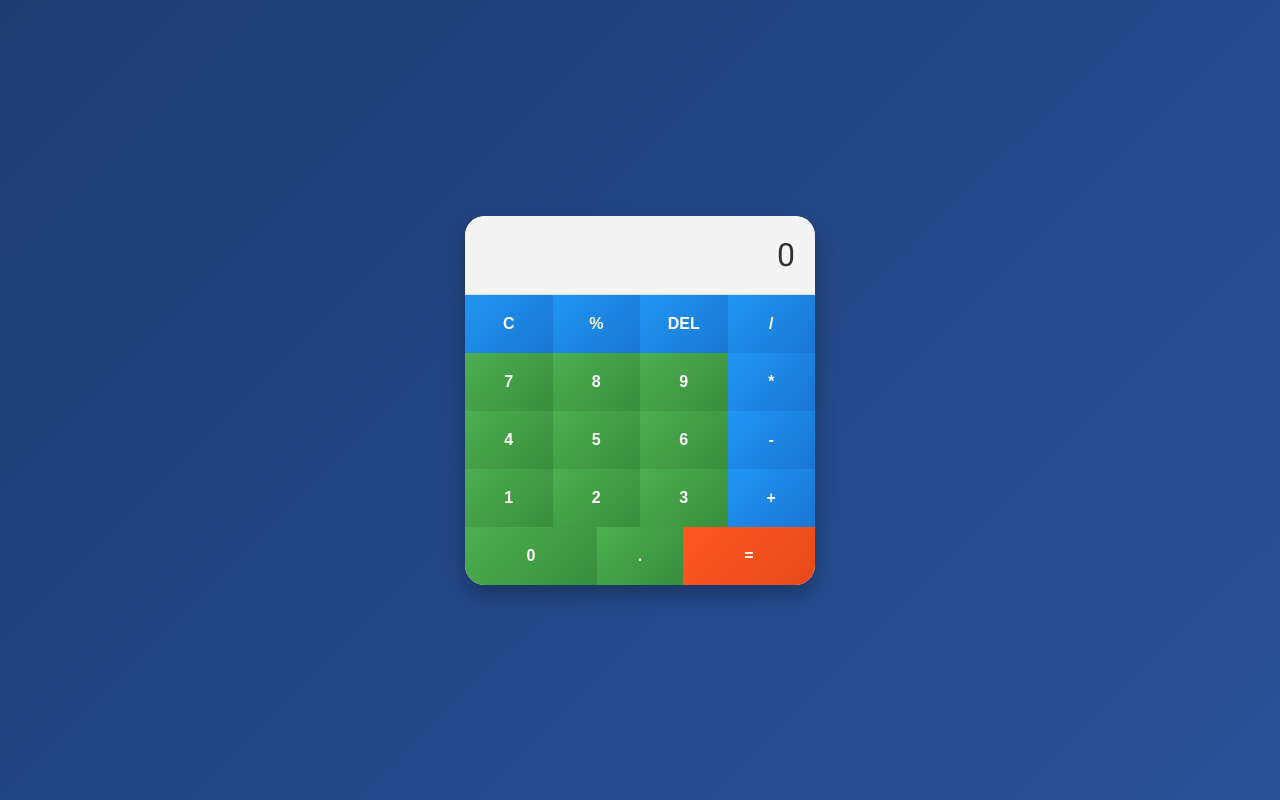
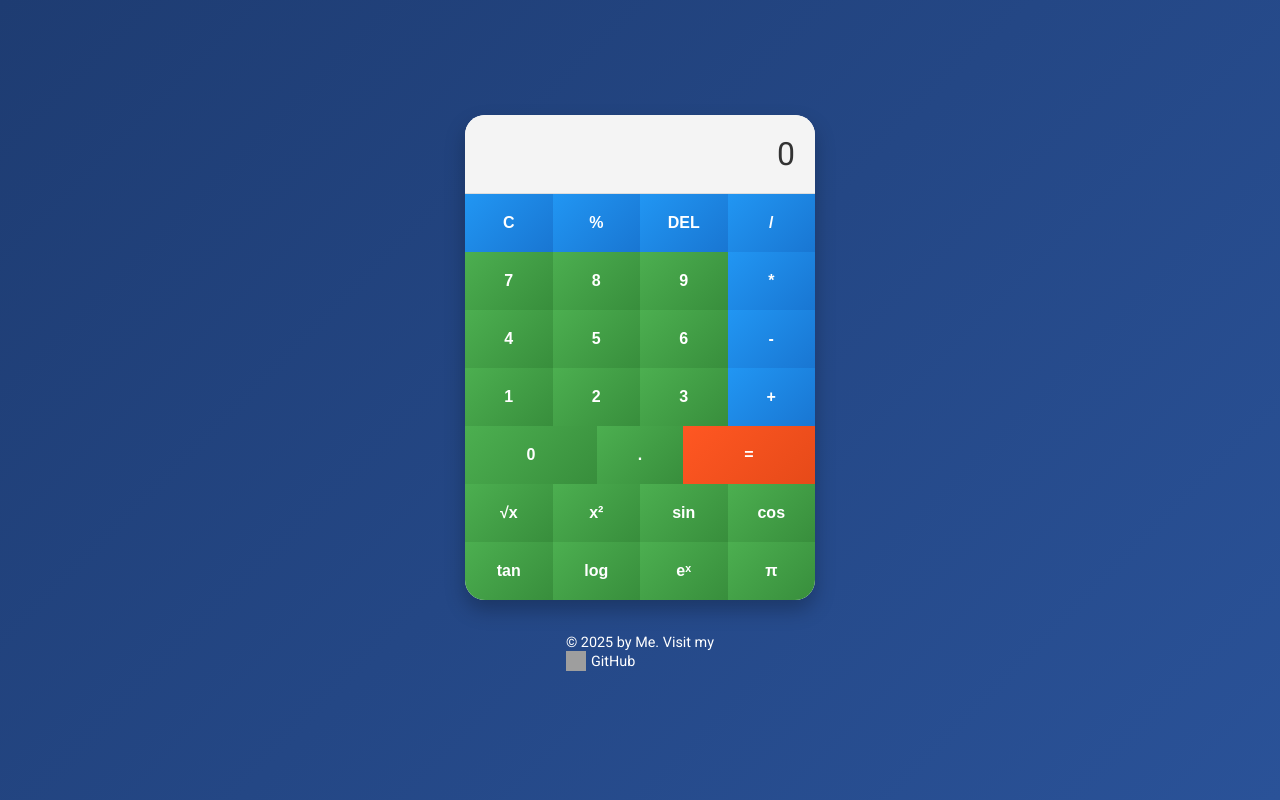
Before and after one commit to BlankedWave/Scientific-Calculator, a plain HTML site: page index.html in a window 1280 px wide. Drawn offline with Linux system fonts and the light colour scheme; grey boxes are pictures that could not be loaded.

Commit message:
Update index.html

```diff
--- a/index.html
+++ b/index.html
@@ -3,7 +3,7 @@
 <head>
     <meta charset="UTF-8">
     <meta name="viewport" content="width=device-width, initial-scale=1.0">
-    <title>Scientific Calculator</title>
+    <title>Kalkulator</title>
     <link href="https://fonts.googleapis.com/css2?family=Roboto:wght@400;500;700&display=swap" rel="stylesheet">
     <style>
         body {
@@ -11,6 +11,7 @@
             background: linear-gradient(135deg, #1e3c72, #2a5298);
             color: #fff;
             display: flex;
+            flex-direction: column;
             justify-content: center;
             align-items: center;
             height: 100vh;
@@ -66,6 +67,22 @@
         .calculator .equals:hover {
             background: linear-gradient(135deg, #ff7043, #f4511e);
         }
+        footer {
+            margin-top: 20px;
+            text-align: center;
+            font-size: 0.9rem;
+        }
+        footer a {
+            color: #fff;
+            text-decoration: none;
+            display: flex;
+            align-items: center;
+            gap: 5px;
+        }
+        footer img {
+            width: 20px;
+            height: 20px;
+        }
     </style>
 </head>
 <body>
@@ -100,7 +117,22 @@
             <button onclick="appendNumber('.')">.</button>
             <button onclick="calculate()" class="equals">=</button>
         </div>
+        <div class="row">
+            <button onclick="performScientificOperation('sqrt')">√x</button>
+            <button onclick="performScientificOperation('square')">x²</button>
+            <button onclick="performScientificOperation('sin')">sin</button>
+            <button onclick="performScientificOperation('cos')">cos</button>
+        </div>
+        <div class="row">
+            <button onclick="performScientificOperation('tan')">tan</button>
+            <button onclick="performScientificOperation('log')">log</button>
+            <button onclick="performScientificOperation('exp')">eˣ</button>
+            <button onclick="performScientificOperation('pi')">π</button>
+        </div>
     </div>
+    <footer>
+        <p>&copy; 2025 by Me. Visit my <a href="https://github.com/" target="_blank"><img src="https://github.githubassets.com/images/modules/logos_page/GitHub-Mark.png" alt="GitHub Logo"> GitHub</a></p>
+    </footer>
     <script>
         const display = document.getElementById('display');
 
@@ -132,6 +164,40 @@
             }
         }
 
+        function performScientificOperation(operation) {
+            try {
+                let value = parseFloat(display.textContent);
+                switch (operation) {
+                    case 'sqrt':
+                        display.textContent = Math.sqrt(value);
+                        break;
+                    case 'square':
+                        display.textContent = value ** 2;
+                        break;
+                    case 'sin':
+                        display.textContent = Math.sin(value * Math.PI / 180).toFixed(6);
+                        break;
+                    case 'cos':
+                        display.textContent = Math.cos(value * Math.PI / 180).toFixed(6);
+                        break;
+                    case 'tan':
+                        display.textContent = Math.tan(value * Math.PI / 180).toFixed(6);
+                        break;
+                    case 'log':
+                        display.textContent = Math.log10(value).toFixed(6);
+                        break;
+                    case 'exp':
+                        display.textContent = Math.exp(value).toFixed(6);
+                        break;
+                    case 'pi':
+                        display.textContent = Math.PI.toFixed(6);
+                        break;
+                }
+            } catch (e) {
+                display.textContent = 'Error';
+            }
+        }
+
         document.addEventListener('keydown', (event) => {
             const key = event.key;
             if (!isNaN(key)) {
@@ -139,6 +205,7 @@
             } else if (["+", "-", "*", "/", "%"].includes(key)) {
                 appendOperator(key);
             } else if (key === "Enter") {
+                event.preventDefault();
                 calculate();
             } else if (key === "Backspace") {
                 deleteLast();
```
